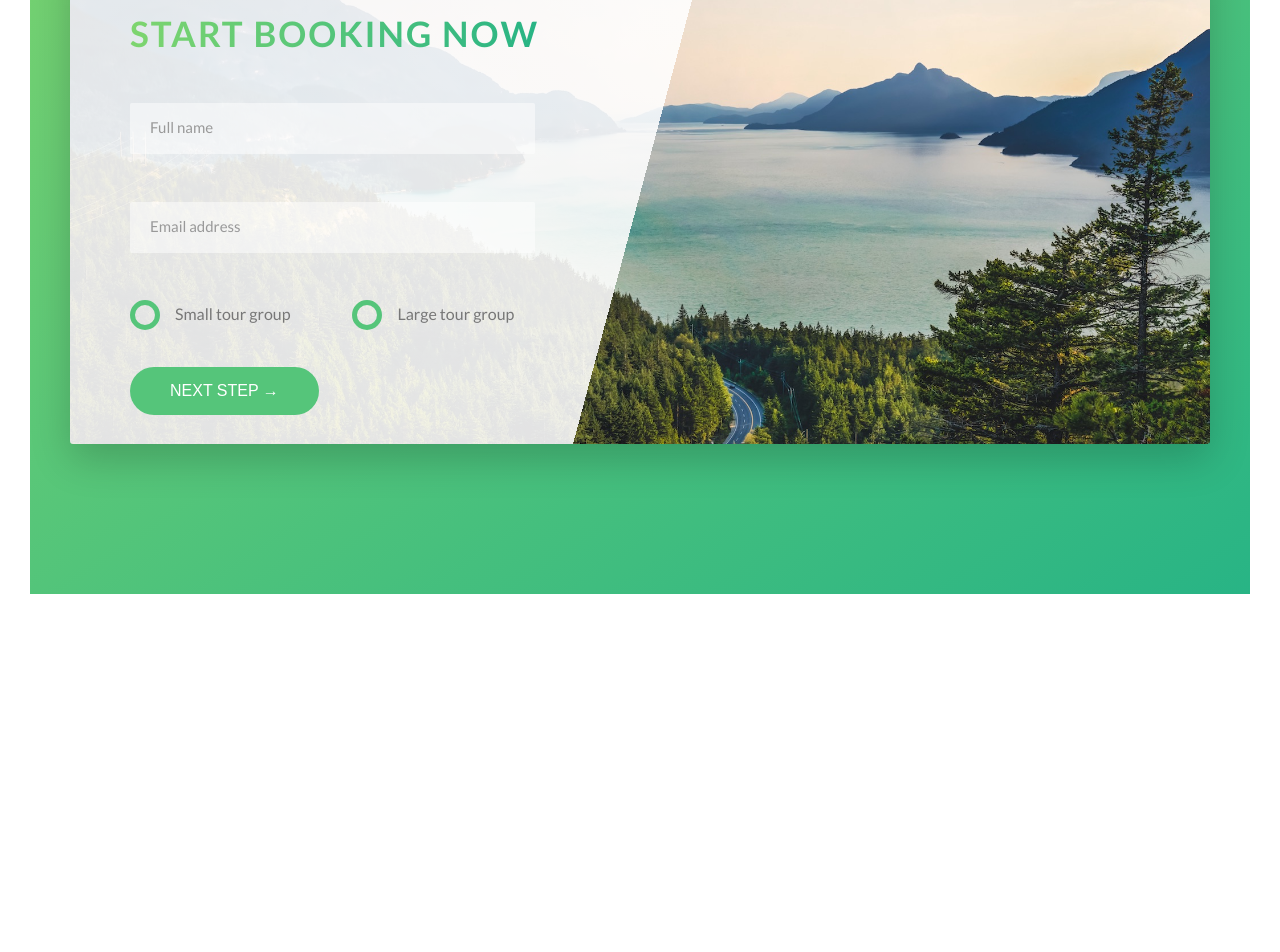
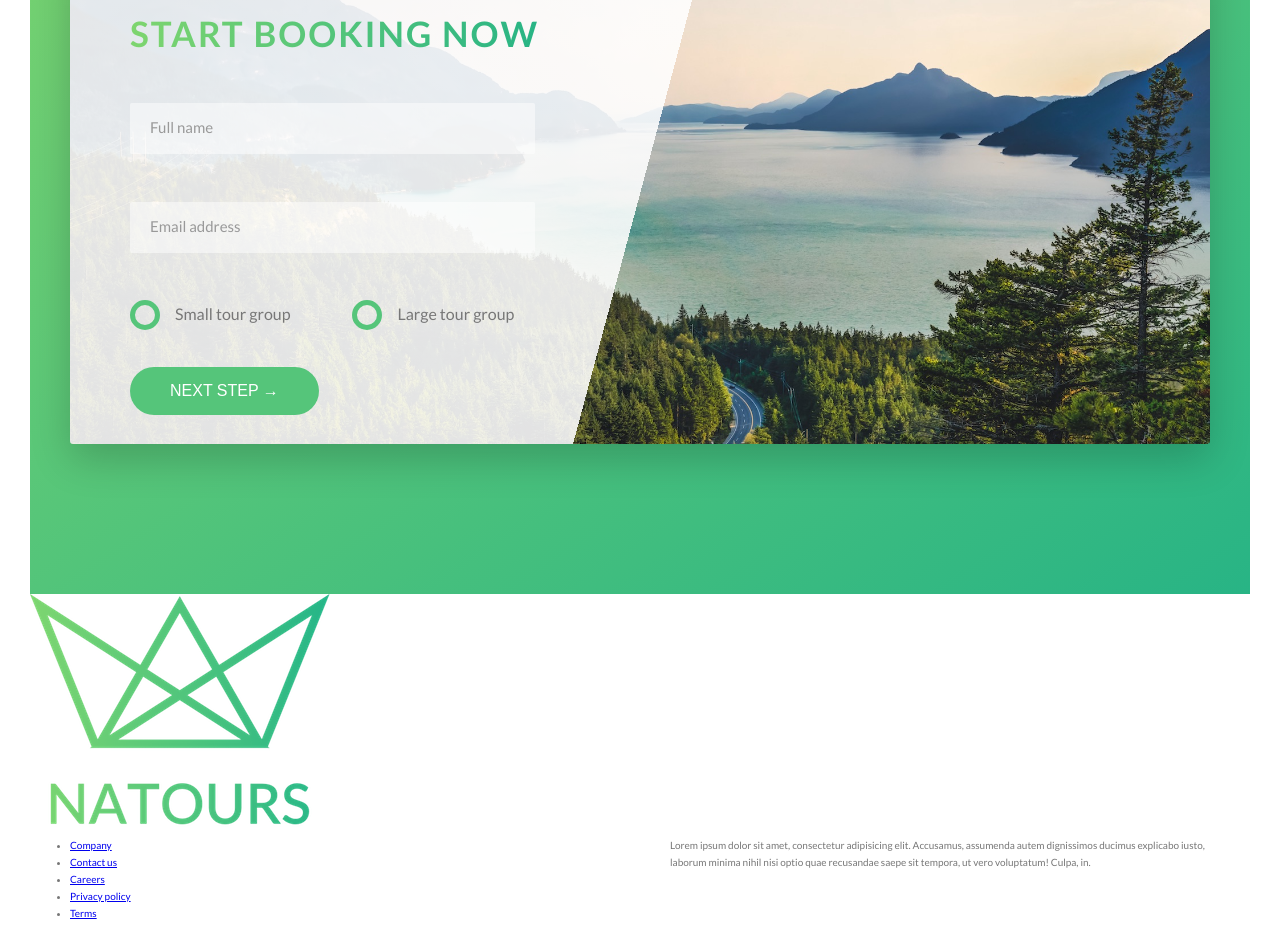
Before and after one commit to miladsade96/Natours, a website: page index.html in a window 1280 px wide. Shown: the part 4711-5663 px from the top of the page. Before the commit the page ends 5335 px from the top, so only its background shows below. Drawn offline with Linux system fonts and the light colour scheme.

Commit message:
Implementing footer section elements in index.html

```diff
--- a/index.html
+++ b/index.html
@@ -299,5 +299,29 @@
     </div>
   </section>
 </main>
+<footer class="footer">
+  <div class="footer__logo-box">
+    <img src="img/logo-green-2x.png" alt="Logo" class="footer__logo">
+  </div>
+  <div class="row">
+    <div class="col-1-of-2">
+      <div class="footer__navigation">
+        <ul class="footer_list">
+          <li class="footer__item"><a href="#" class="footer__link">Company</a></li>
+          <li class="footer__item"><a href="#" class="footer__link">Contact us</a></li>
+          <li class="footer__item"><a href="#" class="footer__link">Careers</a></li>
+          <li class="footer__item"><a href="#" class="footer__link">Privacy policy</a></li>
+          <li class="footer__item"><a href="#" class="footer__link">Terms</a></li>
+        </ul>
+      </div>
+    </div>
+    <div class="col-1-of-2">
+      <p class="footer__copyright">Lorem ipsum dolor sit amet, consectetur adipisicing elit. Accusamus, assumenda autem
+        dignissimos ducimus explicabo iusto, laborum minima nihil nisi optio quae recusandae saepe sit tempora, ut vero
+        voluptatum! Culpa, in.
+      </p>
+    </div>
+  </div>
+</footer>
 </body>
 </html>
```
